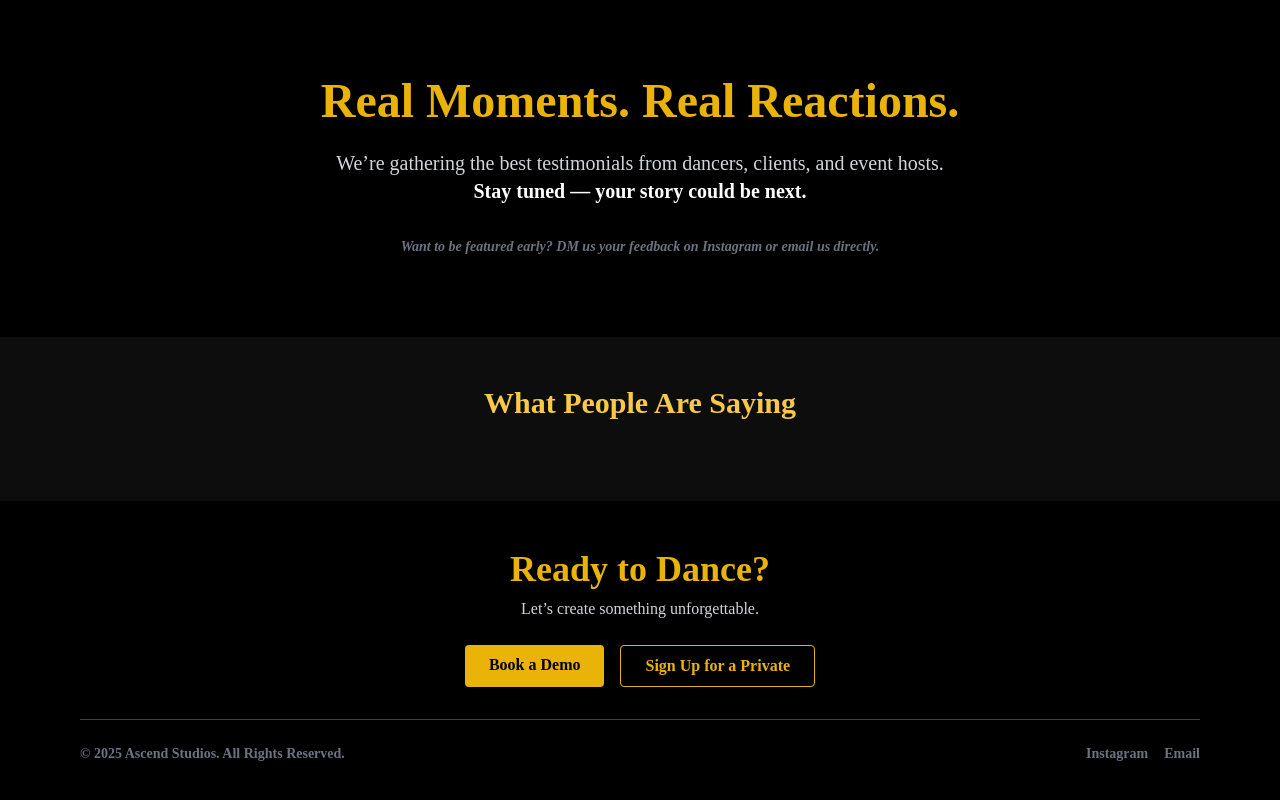
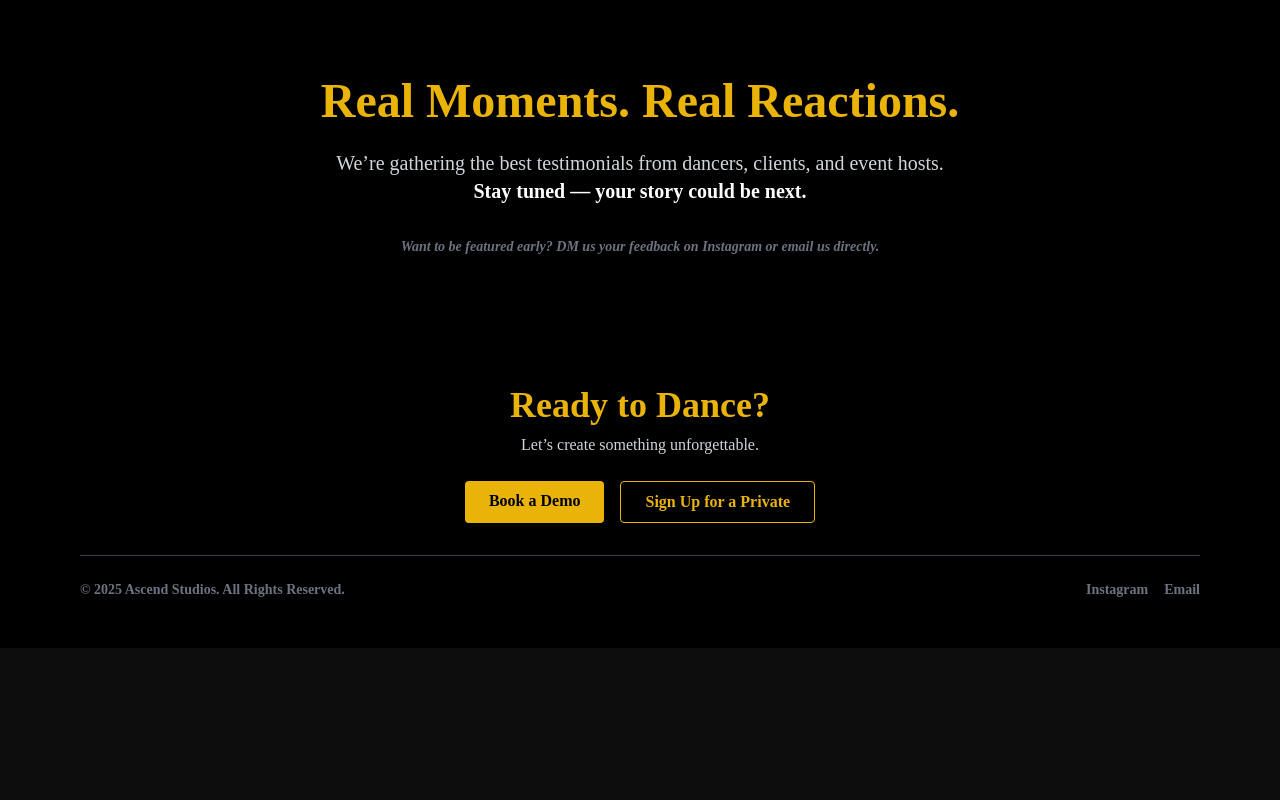
Before and after one commit to josejuarez274/Dance-Platform-Client, a React (Create React App) app: page / in a window 1280 px wide. Shown: the part 3574-4374 px from the top of the page. After the commit the page ends 4222 px from the top, so only its background shows below. Built offline with nearby package versions, Linux system fonts and the light colour scheme.

Commit message:
Removing code to see if it fixes issue

```diff
--- a/src/components/HomePage/HomePage.tsx
+++ b/src/components/HomePage/HomePage.tsx
@@ -8,7 +8,7 @@
 import ServicesSection from "components/HomePage/ServicesSection/ServicesSection";
 import FAQSection from "components/HomePage/FAQSection/FAQSection";
 import TestimonialSection from "components/HomePage/TestimonialSection/TestimonialSection";
-import GoogleReviewsCarousel from "components/HomePage/GoogleReviews/GoogleReviews";
+//import GoogleReviewsCarousel from "components/HomePage/GoogleReviews/GoogleReviews";
 
 const HomePage: React.FC = () => {
     return (
@@ -32,7 +32,6 @@
             <AboutSection />
             <FAQSection />
           <TestimonialSection />
-          <GoogleReviewsCarousel />
             <Footer />
         </div>
     );
```
